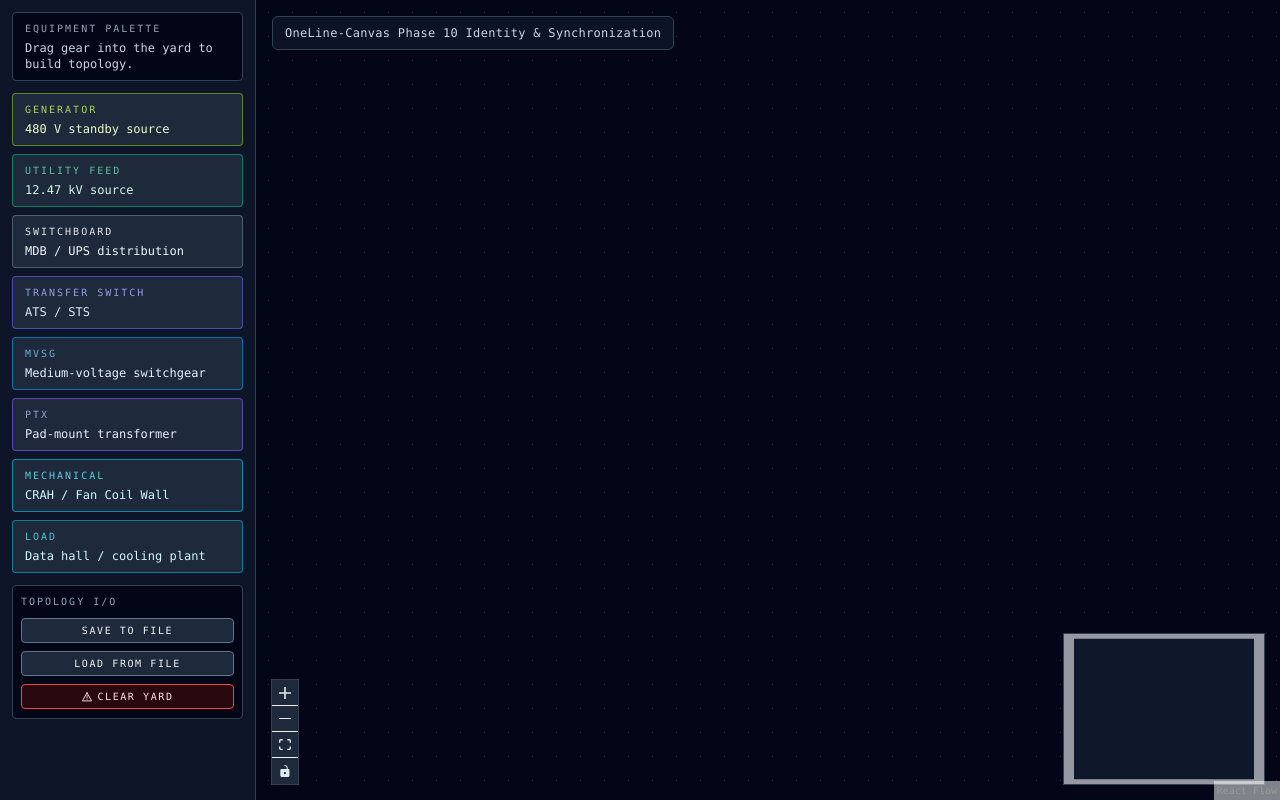
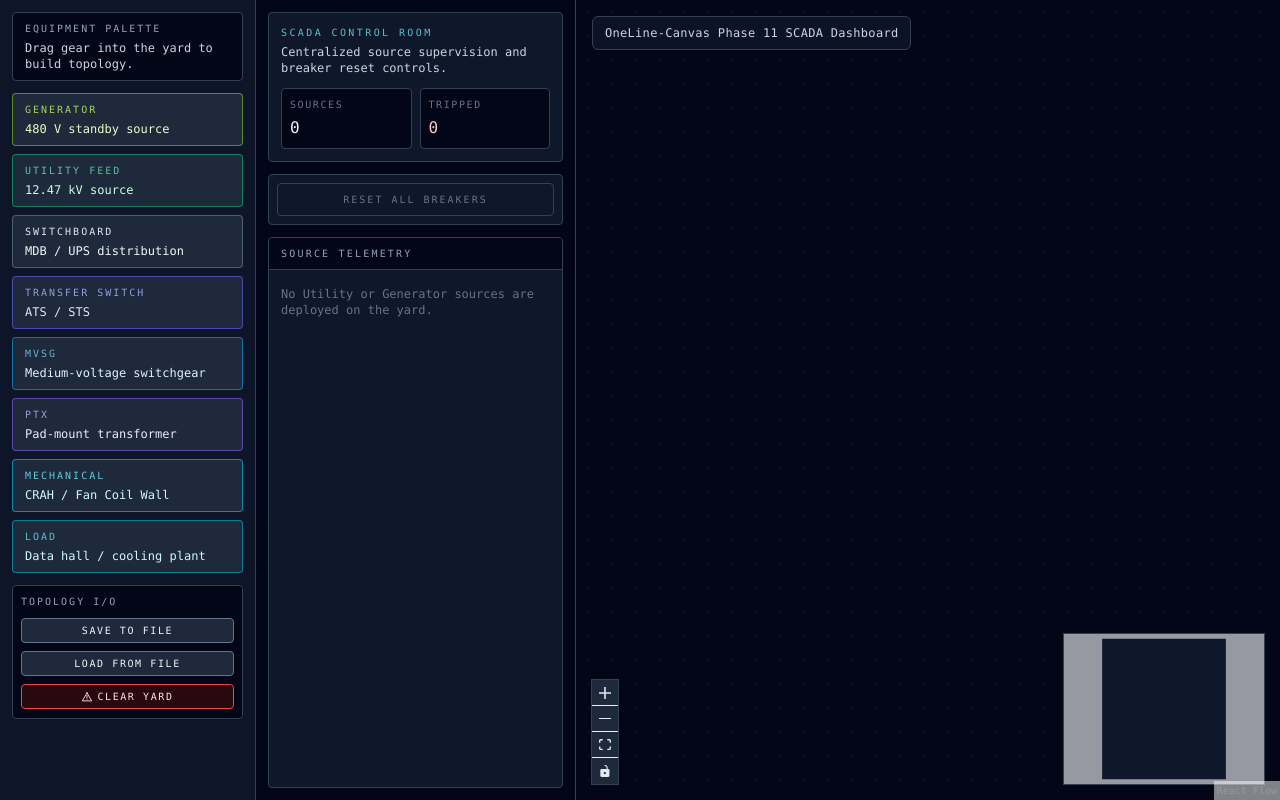
Before and after one commit to Nephtan/OneLine-Canvas, a React (Vite) app: page / in a window 1280 px wide. Built offline with nearby package versions, Linux system fonts and the light colour scheme.

Commit message:
Add SCADA dashboard for source control and breaker reset

```diff
--- a/src/App.jsx
+++ b/src/App.jsx
@@ -21,6 +21,7 @@ import BreakerEdge from "./edges/BreakerEdge";
 import usePowerFlow from "./hooks/usePowerFlow";
 import { BREAKER_STATE, EDGE_POWER_STATE } from "./engine/powerFlow";
 import EquipmentPalette, { DRAG_MIME_TYPE } from "./components/EquipmentPalette";
+import ScadaPanel from "./components/ScadaPanel";
 import {
   getDefaultNodeData,
   isSourceNodeType,
@@ -236,6 +237,30 @@ function App() {
     },
     [setNodes]
   );
+
+  const resetAllTrippedBreakers = useCallback(() => {
+    setEdges((currentEdges) => {
+      let didResetAnyEdge = false;
+
+      const nextEdges = currentEdges.map((edge) => {
+        if (edge.data?.breakerState !== BREAKER_STATE.TRIPPED) {
+          return edge;
+        }
+
+        didResetAnyEdge = true;
+
+        return {
+          ...edge,
+          data: {
+            ...edge.data,
+            breakerState: BREAKER_STATE.OPEN
+          }
+        };
+      });
+
+      return didResetAnyEdge ? nextEdges : currentEdges;
+    });
+  }, [setEdges]);
 
   const renderNodes = useMemo(
     () =>
@@ -488,6 +513,13 @@ function App() {
           onLoadFromFile={onLoadFromFile}
           onClearYard={onClearYard}
         />
+        <ScadaPanel
+          nodes={nodes}
+          edges={edges}
+          powerStateByNodeId={powerStateByNodeId}
+          onToggleSourceOnline={toggleRootSourceOnline}
+          onResetAllBreakers={resetAllTrippedBreakers}
+        />
 
         <div className="relative h-full flex-1" onDrop={onDrop} onDragOver={onDragOver}>
           <ReactFlow
@@ -523,7 +555,7 @@ function App() {
           </ReactFlow>
 
           <div className="pointer-events-none absolute left-4 top-4 rounded-md border border-slate-700 bg-slate-900/80 px-3 py-2 text-xs tracking-wide text-slate-300">
-            OneLine-Canvas Phase 10 Identity &amp; Synchronization
+            OneLine-Canvas Phase 11 SCADA Dashboard
           </div>
         </div>
       </div>
--- /dev/null
+++ b/src/components/ScadaPanel.jsx
@@ -0,0 +1,202 @@
+import { useMemo } from "react";
+import { BREAKER_STATE, NODE_POWER_STATE } from "../engine/powerFlow";
+import { isSourceNodeType, normalizeNodeData } from "../nodes/nodeData";
+
+const SOURCE_TYPE_LABEL = {
+  utility: "UTILITY",
+  generator: "GEN"
+};
+
+function getTypeBadgeClassName(nodeType) {
+  if (nodeType === "utility") {
+    return "border-emerald-300/60 bg-emerald-500/10 text-emerald-200";
+  }
+
+  return "border-lime-300/60 bg-lime-500/10 text-lime-200";
+}
+
+function getPowerStateBadgeClassName(powerState) {
+  if (powerState === NODE_POWER_STATE.PHASE_CONFLICT) {
+    return "border-red-400 bg-red-950/70 text-red-100";
+  }
+
+  if (powerState === NODE_POWER_STATE.BACKFEED) {
+    return "border-orange-400 bg-orange-950/70 text-orange-100";
+  }
+
+  if (powerState === NODE_POWER_STATE.LIVE) {
+    return "border-amber-300/80 bg-amber-400/15 text-amber-100";
+  }
+
+  return "border-slate-600 bg-slate-900/90 text-slate-300";
+}
+
+function ScadaPanel({
+  nodes,
+  edges,
+  powerStateByNodeId,
+  onToggleSourceOnline,
+  onResetAllBreakers
+}) {
+  const sourceRows = useMemo(
+    () =>
+      nodes
+        .filter((node) => isSourceNodeType(node.type))
+        .map((node) => {
+          const nodeData = normalizeNodeData(node);
+
+          return {
+            id: node.id,
+            type: node.type,
+            label: nodeData.label,
+            syncGroup: nodeData.syncGroup ?? "",
+            isSourceOnline: nodeData.isSourceOnline !== false,
+            powerState:
+              powerStateByNodeId[node.id] ?? NODE_POWER_STATE.DEAD
+          };
+        })
+        .sort((sourceA, sourceB) => {
+          const labelSort = sourceA.label.localeCompare(sourceB.label);
+
+          if (labelSort !== 0) {
+            return labelSort;
+          }
+
+          return sourceA.id.localeCompare(sourceB.id);
+        }),
+    [nodes, powerStateByNodeId]
+  );
+
+  const trippedBreakerCount = useMemo(
+    () =>
+      edges.reduce(
+        (count, edge) =>
+          count + (edge.data?.breakerState === BREAKER_STATE.TRIPPED ? 1 : 0),
+        0
+      ),
+    [edges]
+  );
+
+  return (
+    <aside className="flex h-full w-80 shrink-0 flex-col border-r border-slate-700 bg-slate-950/95 p-3">
+      <div className="rounded border border-slate-700 bg-slate-900 px-3 py-3">
+        <div className="text-[10px] uppercase tracking-[0.24em] text-cyan-300/80">
+          SCADA Control Room
+        </div>
+        <div className="mt-1 text-xs text-slate-300">
+          Centralized source supervision and breaker reset controls.
+        </div>
+        <div className="mt-3 grid grid-cols-2 gap-2 text-[10px] uppercase tracking-[0.16em]">
+          <div className="rounded border border-slate-700 bg-slate-950 px-2 py-2">
+            <div className="text-slate-500">Sources</div>
+            <div className="mt-1 text-base text-slate-100">{sourceRows.length}</div>
+          </div>
+          <div className="rounded border border-slate-700 bg-slate-950 px-2 py-2">
+            <div className="text-slate-500">Tripped</div>
+            <div className="mt-1 text-base text-red-200">{trippedBreakerCount}</div>
+          </div>
+        </div>
+      </div>
+
+      <div className="mt-3 rounded border border-slate-700 bg-slate-900 p-2">
+        <button
+          type="button"
+          onClick={onResetAllBreakers}
+          disabled={trippedBreakerCount === 0}
+          className={`w-full rounded border px-2 py-2 text-[10px] uppercase tracking-[0.2em] ${
+            trippedBreakerCount > 0
+              ? "border-red-400 bg-red-950/70 text-red-100"
+              : "cursor-not-allowed border-slate-700 bg-slate-900 text-slate-500"
+          }`}
+        >
+          Reset All Breakers
+        </button>
+      </div>
+
+      <div className="mt-3 min-h-0 flex-1 overflow-y-auto rounded border border-slate-700 bg-slate-900">
+        <div className="border-b border-slate-700 bg-slate-950/95 px-3 py-2">
+          <div className="text-[10px] uppercase tracking-[0.22em] text-slate-400">
+            Source Telemetry
+          </div>
+        </div>
+
+        {sourceRows.length === 0 ? (
+          <div className="px-3 py-4 text-xs text-slate-500">
+            No Utility or Generator sources are deployed on the yard.
+          </div>
+        ) : (
+          <table className="w-full table-fixed border-collapse text-[11px]">
+            <thead className="sticky top-0 z-10 bg-slate-950/95">
+              <tr className="border-b border-slate-700 text-left uppercase tracking-[0.16em] text-slate-500">
+                <th className="w-[38%] px-3 py-2 font-medium">Source</th>
+                <th className="w-[18%] px-2 py-2 font-medium">Sync</th>
+                <th className="w-[24%] px-2 py-2 font-medium">State</th>
+                <th className="w-[20%] px-3 py-2 text-right font-medium">Ctl</th>
+              </tr>
+            </thead>
+            <tbody>
+              {sourceRows.map((sourceRow) => (
+                <tr
+                  key={sourceRow.id}
+                  className="border-b border-slate-800/80 align-top last:border-b-0"
+                >
+                  <td className="px-3 py-2">
+                    <div className="flex items-center gap-2">
+                      <span
+                        className={`rounded border px-1.5 py-0.5 text-[9px] uppercase tracking-[0.16em] ${getTypeBadgeClassName(sourceRow.type)}`}
+                      >
+                        {SOURCE_TYPE_LABEL[sourceRow.type] ?? sourceRow.type}
+                      </span>
+                      <span
+                        className={`text-[10px] uppercase tracking-[0.16em] ${
+                          sourceRow.isSourceOnline
+                            ? "text-emerald-300/80"
+                            : "text-slate-500"
+                        }`}
+                      >
+                        {sourceRow.isSourceOnline ? "Online" : "Offline"}
+                      </span>
+                    </div>
+                    <div className="mt-1 truncate text-slate-100">{sourceRow.label}</div>
+                    <div className="mt-1 truncate text-[10px] text-slate-500">
+                      {sourceRow.id}
+                    </div>
+                  </td>
+                  <td className="px-2 py-2">
+                    <div className="truncate rounded border border-slate-700 bg-slate-950 px-2 py-1 text-slate-200">
+                      {sourceRow.syncGroup || "--"}
+                    </div>
+                  </td>
+                  <td className="px-2 py-2">
+                    <div
+                      className={`inline-flex rounded border px-2 py-1 text-[10px] uppercase tracking-[0.16em] ${getPowerStateBadgeClassName(sourceRow.powerState)}`}
+                    >
+                      {sourceRow.powerState}
+                    </div>
+                  </td>
+                  <td className="px-3 py-2 text-right">
+                    <button
+                      type="button"
+                      onClick={() => {
+                        onToggleSourceOnline(sourceRow.id);
+                      }}
+                      className={`rounded border px-2 py-1 text-[10px] uppercase tracking-[0.16em] ${
+                        sourceRow.isSourceOnline
+                          ? "border-rose-300/70 bg-rose-500/20 text-rose-100"
+                          : "border-emerald-300/70 bg-emerald-500/20 text-emerald-100"
+                      }`}
+                    >
+                      {sourceRow.isSourceOnline ? "Kill Feed" : "Restore Feed"}
+                    </button>
+                  </td>
+                </tr>
+              ))}
+            </tbody>
+          </table>
+        )}
+      </div>
+    </aside>
+  );
+}
+
+export default ScadaPanel;
```
Also changed, not shown: 2 other files (tests, documents, lock files or other folders).
